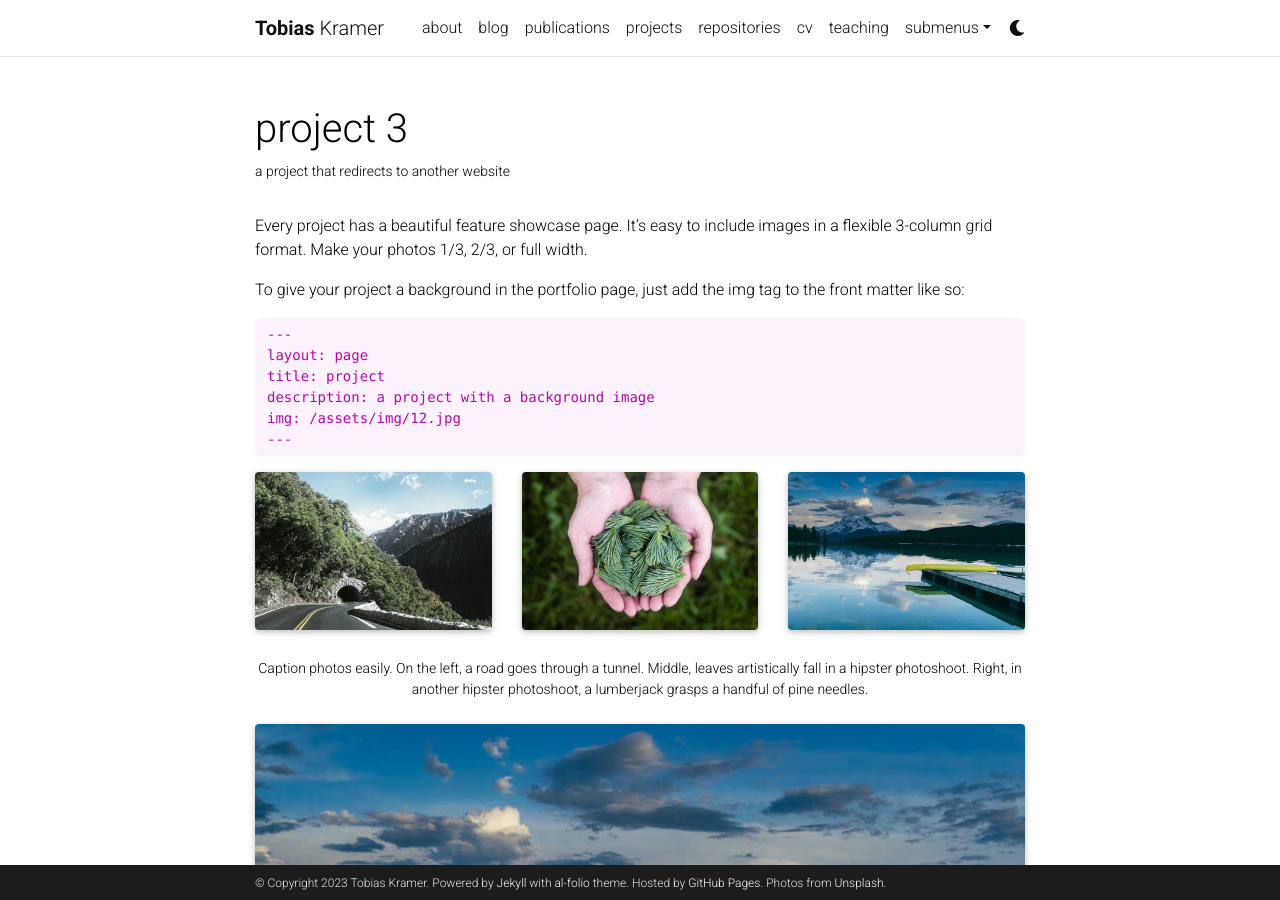
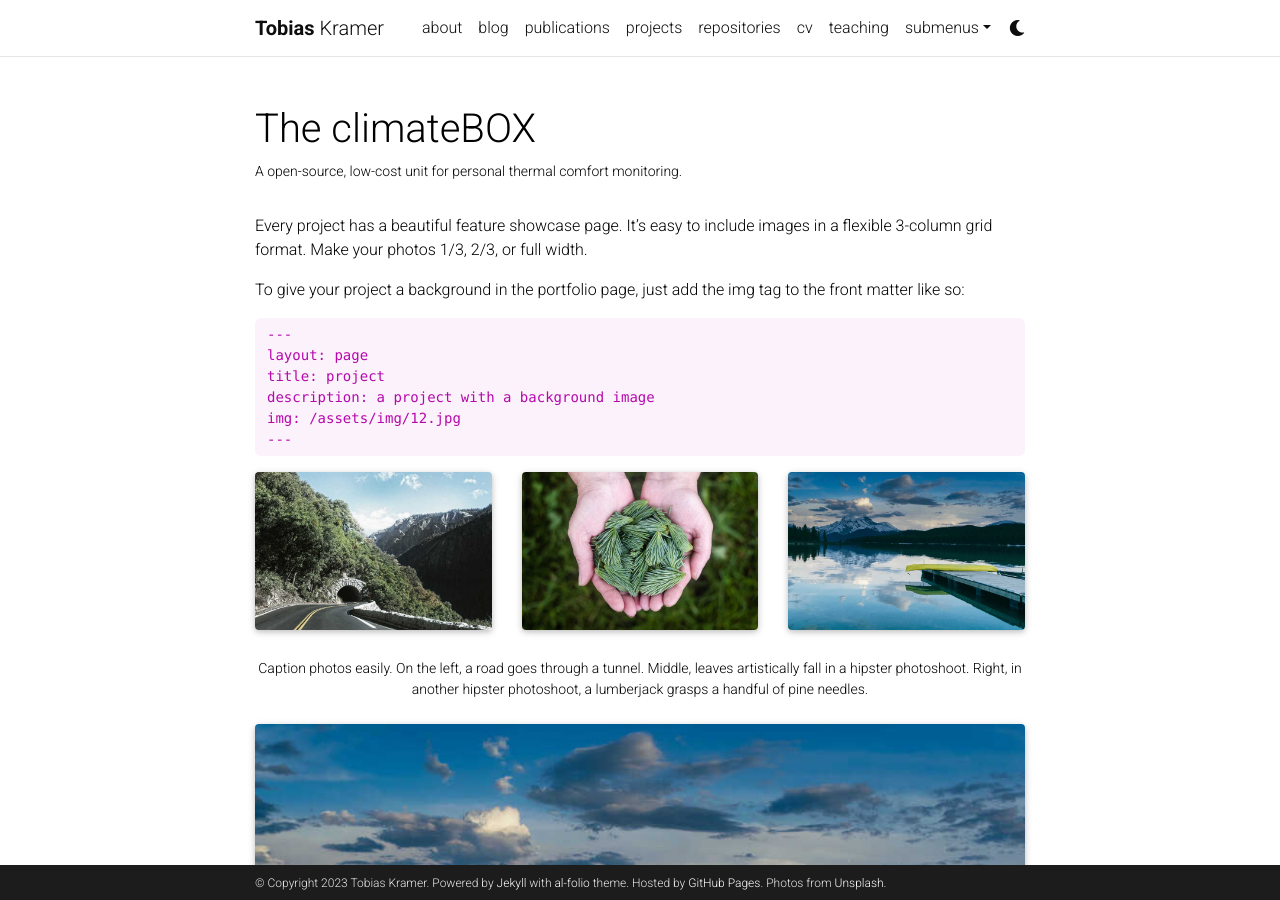
Before and after one commit to t-kramer/t-kramer.github.io, a Jekyll site: the page built from _projects/3_project.md, in a window 1280 px wide and 900 px high. Built offline with Jekyll 4.4.1, drawn with Linux system fonts in a browser that asks for light colours; full-size pictures stand in for the smaller copies a plugin makes; comment, search, counter and statistics services are not loaded; a style sheet for code colours, icons or effects is not loaded.

Commit message:
Created first project

```diff
--- a/_projects/3_project.md
+++ b/_projects/3_project.md
@@ -1,9 +1,9 @@
 ---
 layout: page
-title: project 3
-description: a project that redirects to another website
-img: assets/img/7.jpg
-redirect: https://unsplash.com
+title: The climateBOX
+description: A open-source, low-cost unit for personal thermal comfort monitoring.
+img: assets/img/climateBOX-section.png
+redirect: https://github.com/t-kramer/climateBOX
 importance: 3
 category: work
 ---
```
Also changed, not shown: _data/cv.yml (+12 -10 lines).
